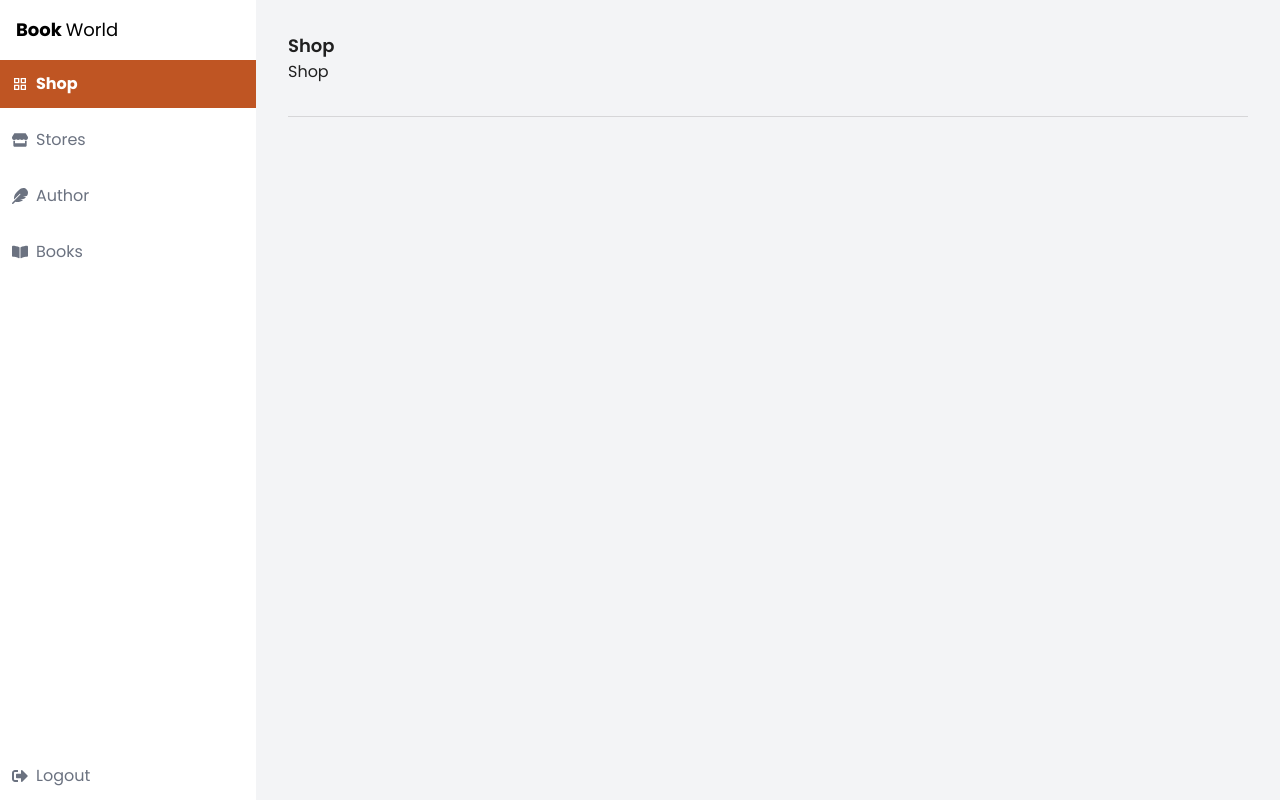
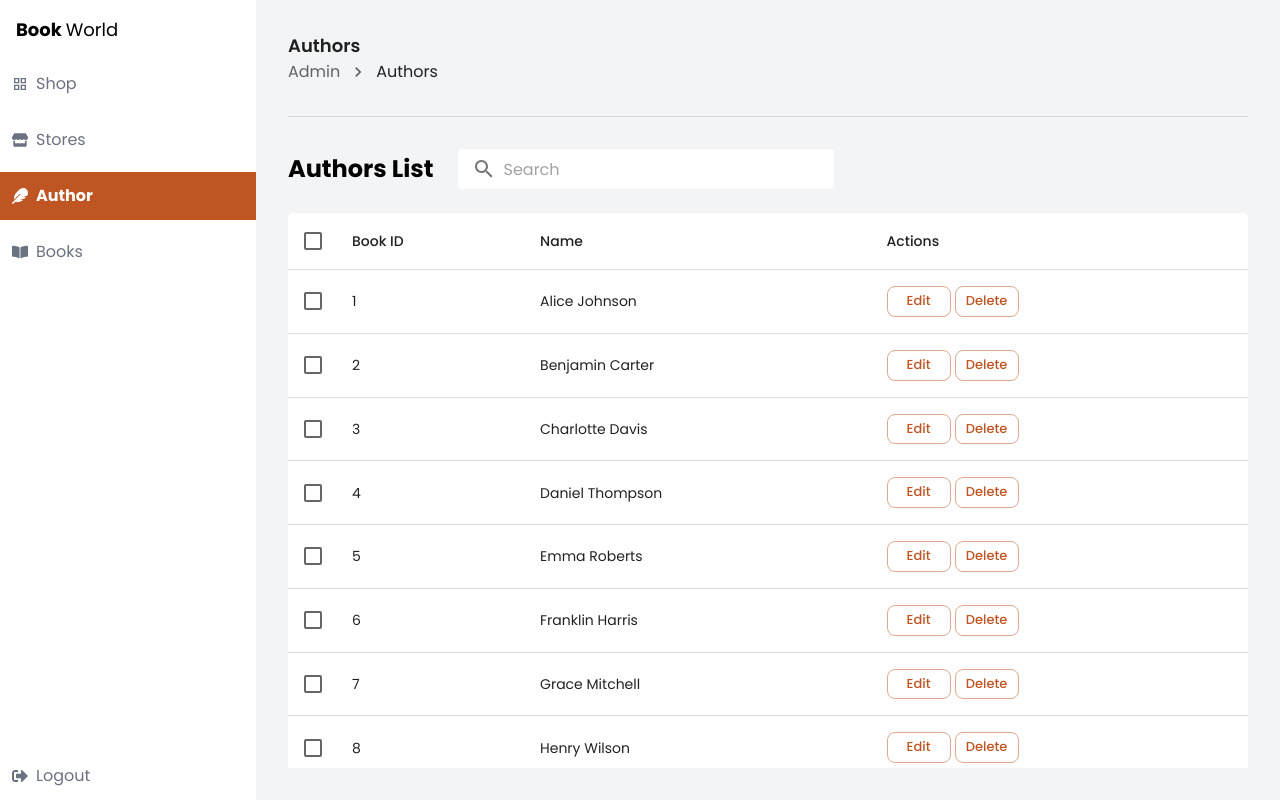
Before and after one commit to aahmedramy1/bookworld, a React (Create React App) app: page /admin/authors in a window 1280 px wide. Before the commit this address led to /shop. Built offline with nearby package versions, Linux system fonts and the light colour scheme.

Commit message:
feat: Authors page

```diff
--- a/src/components/Sidebar.jsx
+++ b/src/components/Sidebar.jsx
@@ -9,7 +9,7 @@
     const menuItems = [
         { icon: <MdGridView />, text: "Shop", path: "/shop" },
         { icon: <FaStore />, text: "Stores", path: "/stores" },
-        { icon: <FaFeather />, text: "Author", path: "/authors" },
+        { icon: <FaFeather />, text: "Author", path: "/admin/authors" },
         { icon: <FaBookOpen />, text: "Books", path: "/admin/books" },
     ];
 
--- /dev/null
+++ b/src/data/authors.json
@@ -0,0 +1,22 @@
+[
+  { "id": 1, "name": "Alice Johnson" },
+  { "id": 2, "name": "Benjamin Carter" },
+  { "id": 3, "name": "Charlotte Davis" },
+  { "id": 4, "name": "Daniel Thompson" },
+  { "id": 5, "name": "Emma Roberts" },
+  { "id": 6, "name": "Franklin Harris" },
+  { "id": 7, "name": "Grace Mitchell" },
+  { "id": 8, "name": "Henry Wilson" },
+  { "id": 9, "name": "Isabella Martin" },
+  { "id": 10, "name": "Jack Anderson" },
+  { "id": 11, "name": "Katherine Lewis" },
+  { "id": 12, "name": "Liam Walker" },
+  { "id": 13, "name": "Mia Scott" },
+  { "id": 14, "name": "Nathan White" },
+  { "id": 15, "name": "Olivia Hall" },
+  { "id": 16, "name": "Patrick Young" },
+  { "id": 17, "name": "Quinn Baker" },
+  { "id": 18, "name": "Rachel Adams" },
+  { "id": 19, "name": "Samuel Perez" },
+  { "id": 20, "name": "Taylor Green" }
+]
--- /dev/null
+++ b/src/pages/Authors.jsx
@@ -0,0 +1,97 @@
+import {InputAdornment, TextField} from "@mui/material";
+import SearchIcon from "@mui/icons-material/Search";
+import GenericList from "../components/GenericList";
+import React, {useCallback, useEffect, useMemo, useState} from "react";
+import {useDispatch, useSelector} from "react-redux";
+import {debounce} from "lodash";
+import {filterAuthorsByName} from "../redux/slices/authorSlice";
+
+const Authors = () => {
+    const [selectedRows, setSelectedRows] = useState([]);
+    const [search, setSearch] = useState("");
+    const data = useSelector(state => state.authors.filteredAuthors)
+    const dispatch = useDispatch();
+
+    const onSearch = useCallback((searchTerm) => {
+        dispatch(filterAuthorsByName(searchTerm));
+    }, [dispatch]);
+
+    const debouncedSearch = useMemo(() => debounce(onSearch, 300), [onSearch]);
+
+    useEffect(() => {
+        return () => {
+            debouncedSearch.cancel();
+        };
+    }, [debouncedSearch]);
+
+    const columns = [
+        { field: 'id', headerName: 'Book ID' },
+        { field: 'name', headerName: 'Name' },
+        {
+            headerName: 'Actions',
+            actions: [
+                {
+                    label: 'Edit',
+                    onClick: (row) => {
+                        console.log('Edit clicked for:', row);
+                    }
+                },
+                {
+                    label: 'Delete',
+                    onClick: (row) => {
+                        console.log('Delete clicked for:', row);
+                    }
+                }
+            ]
+        }
+    ];
+
+    const handleSelectionChange = (newSelectedRows) => {
+        setSelectedRows(newSelectedRows);
+        console.log('Selected rows:', newSelectedRows);
+    };
+
+    const handleChange = (event) => {
+        const value = event.target.value;
+        setSearch(value);
+        debouncedSearch(value);
+    };
+
+    return (
+        <div className="flex flex-col gap-6 max-h-full">
+            <div className="flex gap-6 items-center">
+                <div className="text-black font-bold text-2xl">
+                    Authors List
+                </div>
+                <TextField
+                    className="bg-white rounded"
+                    variant={"outlined"}
+                    placeholder="Search"
+                    value={search}
+                    onChange={handleChange}
+                    size="small"
+                    sx={{
+                        "& fieldset": { border: "none" },
+                        "& .MuiOutlinedInput-root": { backgroundColor: "white" }
+                    }}
+                    InputProps={{
+                        startAdornment: (
+                            <InputAdornment position="start">
+                                <SearchIcon />
+                            </InputAdornment>
+                        ),
+                    }}
+                />
+            </div>
+            <div className="overflow-auto">
+                <GenericList
+                    data={data}
+                    columns={columns}
+                    onSelectionChange={handleSelectionChange}
+                />
+            </div>
+        </div>
+    );
+}
+
+export default Authors;
--- /dev/null
+++ b/src/redux/slices/authorSlice.js
@@ -0,0 +1,37 @@
+import {createSlice} from "@reduxjs/toolkit";
+import authorsData from "../../data/authors.json";
+
+const authorsSlice = createSlice({
+    name: 'authors',
+    initialState: {
+        allAuthors: authorsData,
+        filteredAuthors: authorsData,
+    },
+    reducers: {
+        addAuthor: (state, action) => {
+            state.allAuthors.push(action.payload);
+            state.filteredAuthors.push(action.payload);
+        },
+        editAuthor: (state, action) => {
+            const {id, name} = action.payload;
+            const author = state.allAuthors.find((a) => a.id === id);
+            if (author) {
+                author.name = name;
+            }
+            state.filteredAuthors = state.allAuthors;
+        },
+        removeAuthor: (state, action) => {
+            state.allAuthors = state.allAuthors.filter((a) => a.id !== action.payload);
+            state.filteredAuthors = state.filteredAuthors.filter((a) => a.id !== action.payload);
+        },
+        filterAuthorsByName: (state, action) => {
+            const searchTerm = action.payload.toLowerCase();
+            state.filteredAuthors = state.allAuthors.filter((author) =>
+                author.name.toLowerCase().includes(searchTerm)
+            );
+        },
+    }
+})
+
+export const {addAuthor, editAuthor, removeAuthor, filterAuthorsByName} = authorsSlice.actions;
+export default authorsSlice.reducer;
--- a/src/redux/store.js
+++ b/src/redux/store.js
@@ -1,9 +1,11 @@
 import { configureStore } from '@reduxjs/toolkit';
 import booksReducer from "./slices/booksSlice";
+import authorsReducer from "./slices/authorSlice";
 
 export const store = configureStore({
     reducer: {
-        books: booksReducer
+        books: booksReducer,
+        authors: authorsReducer,
     },
 });
 
--- a/src/router/routes.jsx
+++ b/src/router/routes.jsx
@@ -1,6 +1,7 @@
 import {  Routes, Route, Navigate } from 'react-router-dom';
 import Home from '../pages/Home';
 import Books from "../pages/Books";
+import Authors from "../pages/Authors";
 
 
 const AppRouter = () => {
@@ -8,6 +9,7 @@
         <Routes>
             <Route path="/" element={<Home />} />
             <Route path="/admin/books" element={<Books />} />
+            <Route path="/admin/authors" element={<Authors />} />
             <Route path="*" element={<Navigate to="/shop" replace />} />
         </Routes>
     );
```
